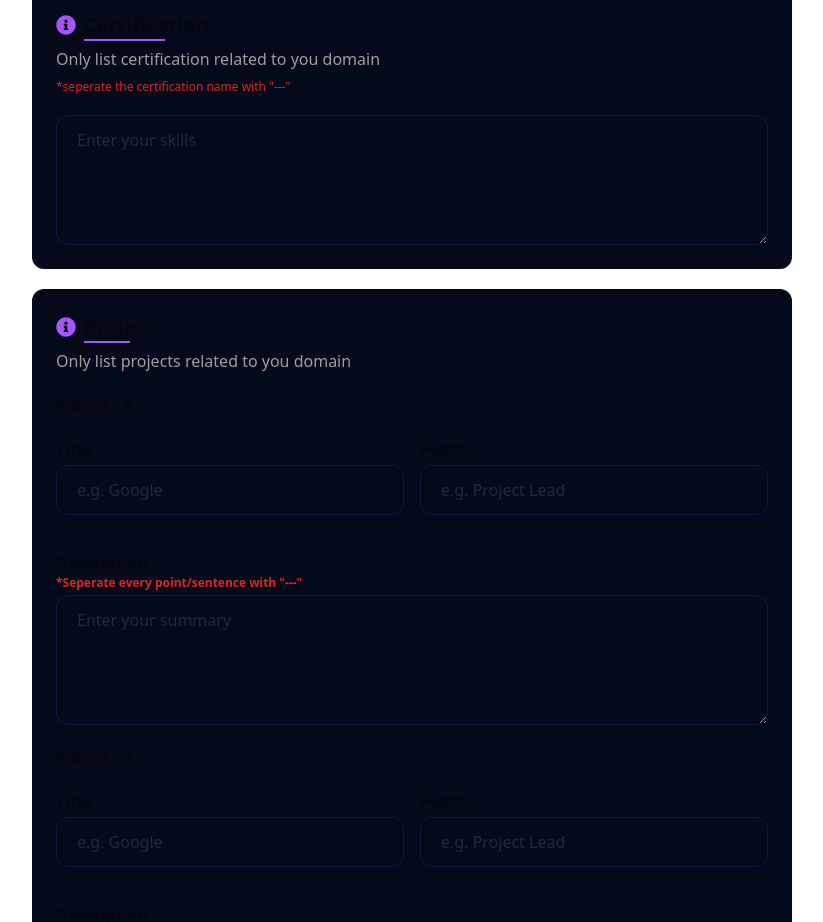
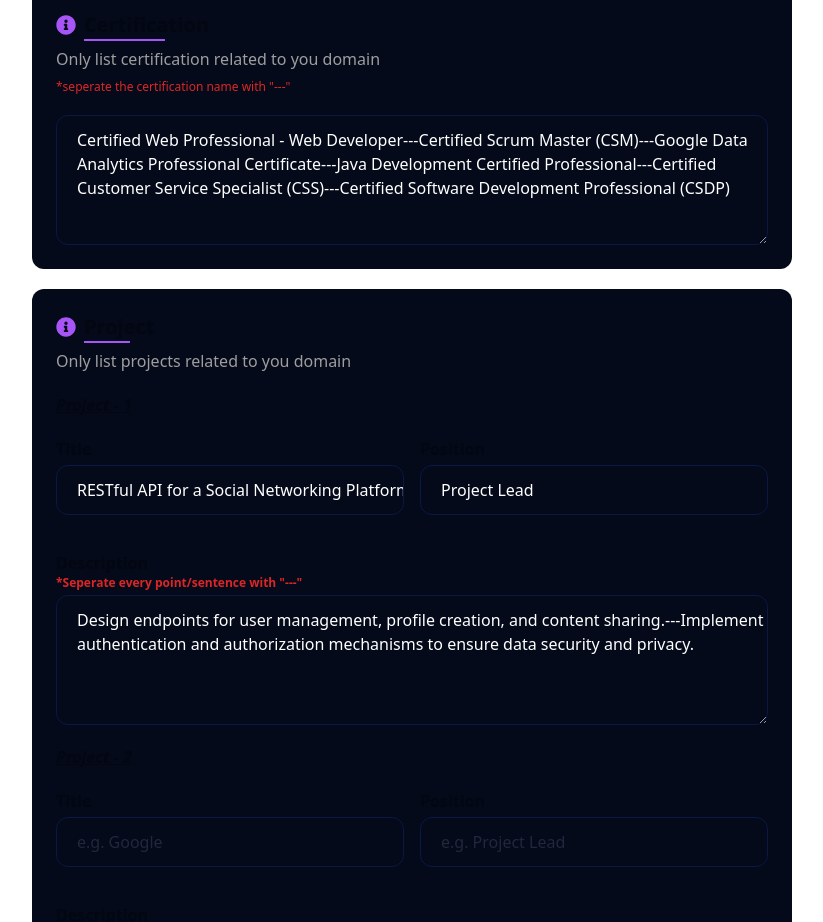
Before and after one commit to HarikrishnanYPR1707/EcliptiQ, a React (Vite) app in the folder client/: page /information in a window 1280 px wide. Shown: the part 3945-4867 px from the top of the page, without its empty margins (228-1051 px from the left). Built offline with nearby package versions, Linux system fonts and the light colour scheme; no server answers; a web font is replaced by a local one.

Commit message:
Added value for project 1

```diff
--- a/client/src/pages/Information.jsx
+++ b/client/src/pages/Information.jsx
@@ -1100,6 +1100,7 @@ const Information = () => {
             <textarea
               placeholder="Enter your skills"
               className="h-[130px] w-full rounded-xl border border-[#0a1846] bg-[#040a1a] py-3 pl-5 text-white placeholder:text-[#22283b] focus:border-none focus:outline focus:outline-purple-500"
+              value={userResumeData.certification}
               onChange={(e) => {
                 setUserResumeData((prev) => ({
                   ...prev,
@@ -1137,6 +1138,7 @@ const Information = () => {
                 type="text"
                 placeholder="e.g. Google"
                 className="w-full rounded-xl border border-[#0a1846] bg-[#040a1a] py-3 pl-5 text-white placeholder:text-[#22283b] focus:border-none focus:outline focus:outline-purple-500"
+                value={userResumeData.project.project1.title}
                 onChange={(e) => {
                   setUserResumeData((prev) => ({
                     ...prev,
@@ -1159,6 +1161,7 @@ const Information = () => {
                 type="text"
                 placeholder="e.g. Project Lead"
                 className="w-full rounded-xl border border-[#0a1846] bg-[#040a1a] py-3 pl-5 text-white placeholder:text-[#22283b] focus:border-none focus:outline focus:outline-purple-500"
+                value={userResumeData.project.project1.position}
                 onChange={(e) => {
                   setUserResumeData((prev) => ({
                     ...prev,
@@ -1184,6 +1187,7 @@ const Information = () => {
                 <textarea
                   placeholder="Enter your summary"
                   className="h-[130px] w-full rounded-xl border border-[#0a1846] bg-[#040a1a] py-3 pl-5 text-white placeholder:text-[#22283b] focus:border-none focus:outline focus:outline-purple-500"
+                  value={userResumeData.project.project1.description}
                   onChange={(e) => {
                     setUserResumeData((prev) => ({
                       ...prev,
```
